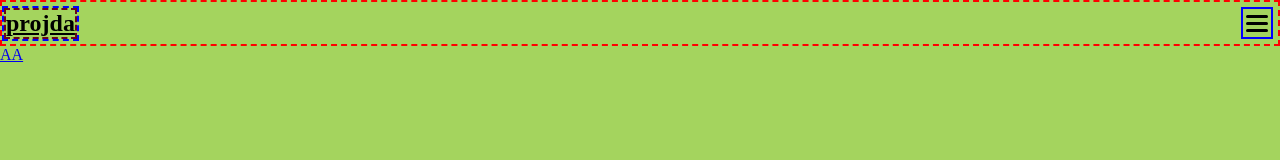
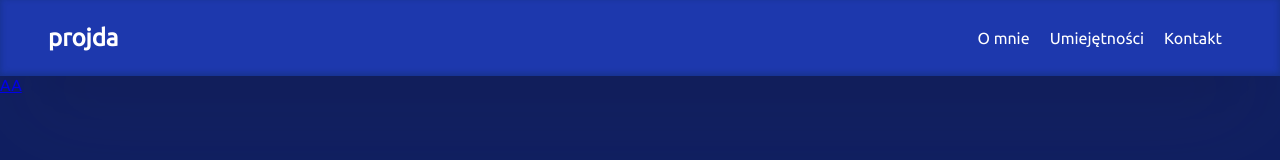
Before and after one commit to pavvel94/pavvel94.github.io, a plain HTML site: page index.html in a window 1280 px wide. Shown: the top 160 px of the page. Drawn offline with Linux system fonts and the light colour scheme.

Commit message:
git commit -m "zmiany"

```diff
--- a/index.html
+++ b/index.html
@@ -7,6 +7,12 @@
   <title>Wizytówka</title>
   <!-- link pozwala na dodanie stylu z zewnętrznego pliku -->
   <link rel="stylesheet" href="style.css">
+
+  <!-- Google Fonts pobrane z https://fonts.google.com/specimen/Ubuntu -->
+  <link rel="preconnect" href="https://fonts.googleapis.com">
+  <link rel="preconnect" href="https://fonts.gstatic.com" crossorigin>
+  <link href="https://fonts.googleapis.com/css2?family=Ubuntu&display=swap" rel="stylesheet">
+
 </head>
 <body>
   <!-- określa elementy nawigacyjne strony -->
--- a/style.css
+++ b/style.css
@@ -1,3 +1,13 @@
+:root{
+  --background-color: #101F61;
+  --foreground-color: #1D38AD;
+  --shadow-color: #505363;
+  --font-color: #000;
+  --font-light-color:#fff;
+
+  --shadow: rgba(50, 50, 93, 0.25) 0px 50px 100px -20px, rgba(0, 0, 0, 0.3) 0px 30px 60px -30px, rgba(10, 37, 64, 0.35) 0px -2px 6px 0px inset;
+}
+
 /* * - selektor biorący pod uwagę wszystko! */
 * {
   /* jeśli coś się rozjeżdza na stronie - użyj box sizing */
@@ -5,14 +15,15 @@
 }
 
 body {
-  background-color: rgba(150, 205, 68, 0.857);
+  font-family: 'Ubuntu', sans-serif;
+  background-color: var(--background-color);
   /* usuń domyślny margines body */
   margin:0;
 }
 
 nav {
-  border: 2px dashed red;
-
+  background-color: var(--foreground-color);
+  box-shadow: var(--shadow);
   display:flex; /* ustawia dzieci jeden obok drugiego */
   justify-content: space-between; /* dodaje przestrzeń pomiędzy dziećmi na osi X */
   align-items: center; /* ustawia dzieci na środku osi Y */
@@ -20,23 +31,22 @@ nav {
   position:sticky; /* przykleja się do ekranu jeśli jest spełniony warunek */
   top:0; /* warunek przyklejania się poz. sticky */
 
+  padding: 0 10px;
 }
 
 /* wszystkie tagi "a" mające "nav"a jako przodka */
 nav a {
-  color: #000;
-  border: 2px dashed blue;
+  color: var(--font-light-color);
+  text-decoration: none;
 }
 
 nav a h1 {
-  border:2px dashed rgb(102, 7, 23);
   padding:0; /* przesrzeń pomiędzy treścią elementu a jego granicą (border) */
   margin:0; /* przestrzeń wokół granic elementu */
-
 }
 
 nav ul {
-  border:2px dashed green;
+  background-color: var(--shadow-color);
   list-style: none; /* usuwa markery ( kółeczka przed elementem) */
   margin:0;
   padding:0;
@@ -46,13 +56,14 @@ nav ul {
   width:40vw; /* szerkość to 40% szerokości okna przeglądarki */
   right:calc( -40vw - 2px ); /* odsuwamy w prawo od prawej krawędzi strony o obliczoną ilość (szerokość elementu - border) (ukrywamy go) */
   /* top:4rem; odsuwamy menu od góry */
-  top: calc( 2em + 10px ); /* odsuń menu od góry o wielkość labela z marginesem */
-  height:calc( 100vh - ( 2em + 10px ) ); /* ustaw wysokość, aby zajmowała cały ekran poza odsunięciem z góry */
+  top: calc( 2em + 20px ); /* odsuń menu od góry o wielkość labela z marginesem */
+  height:calc( 100vh - ( 2em + 20px ) ); /* ustaw wysokość, aby zajmowała cały ekran poza odsunięciem z góry */
   transition: .5s;
 }
 
 nav ul li {
-  border:2px dashed #000;
+  color:var(--font-light-color);
+  text-align: right;
   /* top right bottom left */
   /* margin:5px 10px 5px 10px; */
   /*      y   x   */
@@ -62,10 +73,11 @@ nav ul li {
 
 /* HAMBURGER ELEMENTS */
 nav label{
-  border:2px solid blue;
+  border:2px solid var(--font-light-color);
+  border-radius: 5px;
   width: 2em; /* rozmiar większy od czcionki H1 */
   height: 2em; /* taki sam rozmiar robi kwadrat */
-  margin:5px;
+  margin:10px 0;
   position: relative; /* utrzymuje potomków z pozycjami absolutnymi */
   cursor:pointer; /* po nakierowaniu myszą pokazuje rączkę */
 }
@@ -73,7 +85,7 @@ nav label{
 nav label div{ /* style dla wszytkich kresek w hamburgerze ( wspólne ) */
   height:3px;
   border-radius: 3px; /* zaokrąglenie krawędzi */
-  background-color: #000;
+  background-color: var(--font-light-color);
   position: absolute; /* uniezależniamy się od rodzeństwa i dostosowujemy się do najbliższego przodka nie będącego w pozyji statyznej */
   width:80%; /* szerokość na 80% RODZICA */
   left:10%; /* odsuwamy od lewej strony o 10% szerokości RODZICA */
@@ -100,7 +112,6 @@ nav label div:nth-child(3){
 
 /* #toggler:checked ~ - może wpłynąć na rodzeństwo togglera  renderujące się po nim, w momencie kiedy jest zaznazony  */
 #toggler:checked ~ ul { /* zmienamy styl "ul" tylko wtedy, kiedy toggler jest włączony  */
-  border:2px dashed green;
   right:0; /* przyklej go do prawej krawędzi strony */
 }
 /* poierwsze dziecko labela przy włączonym togglerze */
@@ -120,18 +131,33 @@ nav label div:nth-child(3){
 
 
 
-
-
-
-
-
-
-
-
-
-
-
 footer{
   border:2px dashed teal;
   margin-top:200vh;
 }
+
+
+/* wyświetlanie na komputerze */
+@media ( min-width: 768px ){
+
+  nav{
+    padding:1.5rem 3rem;
+  }
+
+  nav label {
+    display:none;
+  }
+
+  nav ul {
+    position: static;
+    width: unset;
+    height: unset;
+    display: flex;
+    background-color: transparent;
+  }
+
+  nav ul li{
+    margin:0;
+  }
+
+}
```
